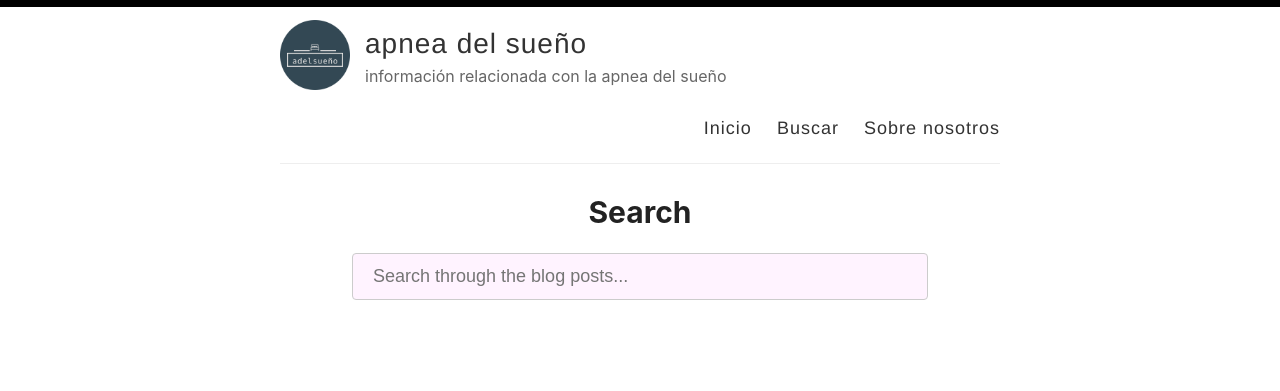
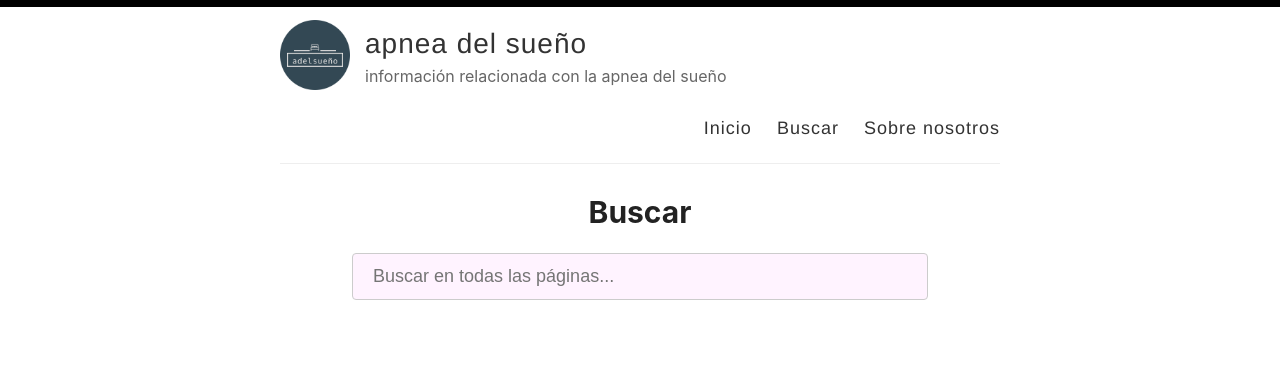
Before and after one commit to adelsueno/adelsueno.github.io, a Jekyll site: the page built from _pages/search.md, in a window 1280 px wide. Shown: the top 391 px of the page. Built offline with Jekyll 4.4.1, drawn with Linux system fonts in a browser that asks for light colours.

Commit message:
Update search.md

```diff
--- a/_pages/search.md
+++ b/_pages/search.md
@@ -1,11 +1,11 @@
 ---
 layout: page
-title: Search
+title: Buscar
 permalink: /search/
 ---
 
 <div id="search-container">
-    <input type="text" id="search-input" placeholder="Search through the blog posts...">
+    <input type="text" id="search-input" placeholder="Buscar en todas las páginas...">
     <ul id="results-container"></ul>
 </div>
 
```
